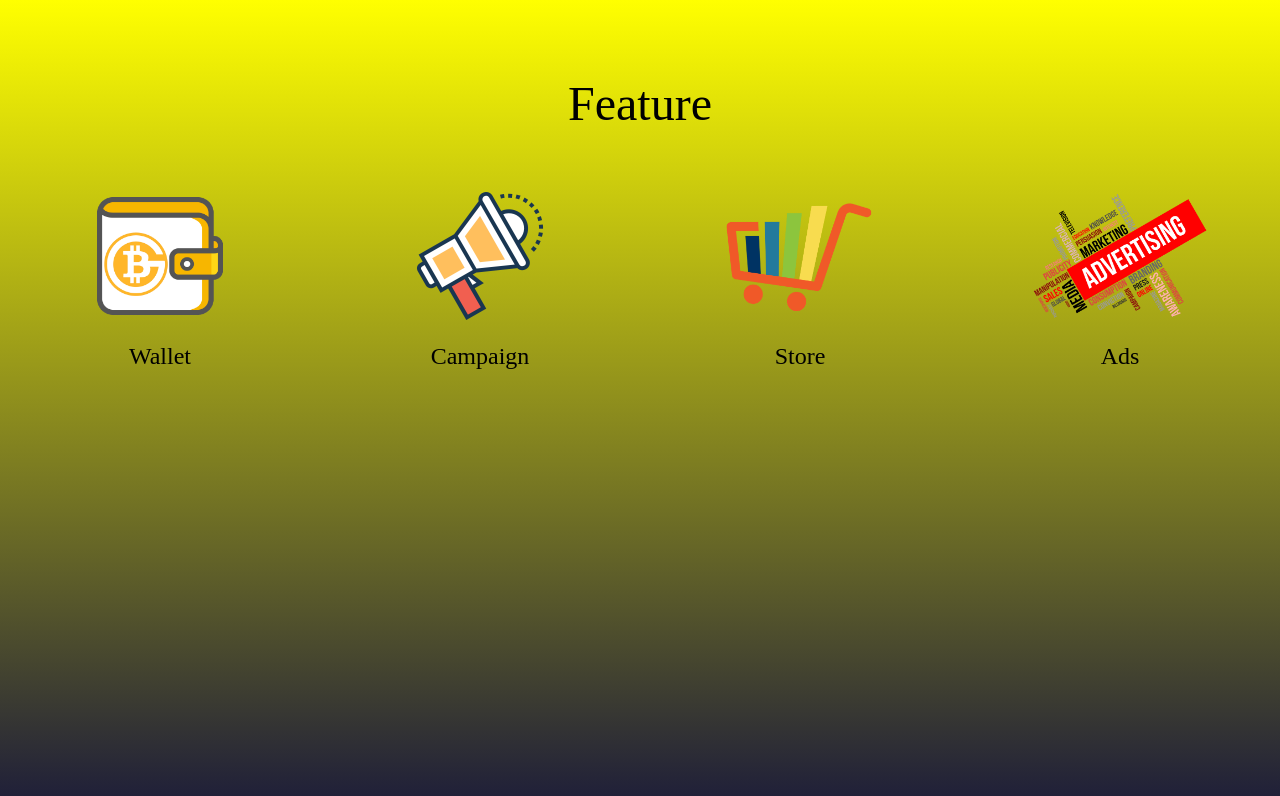
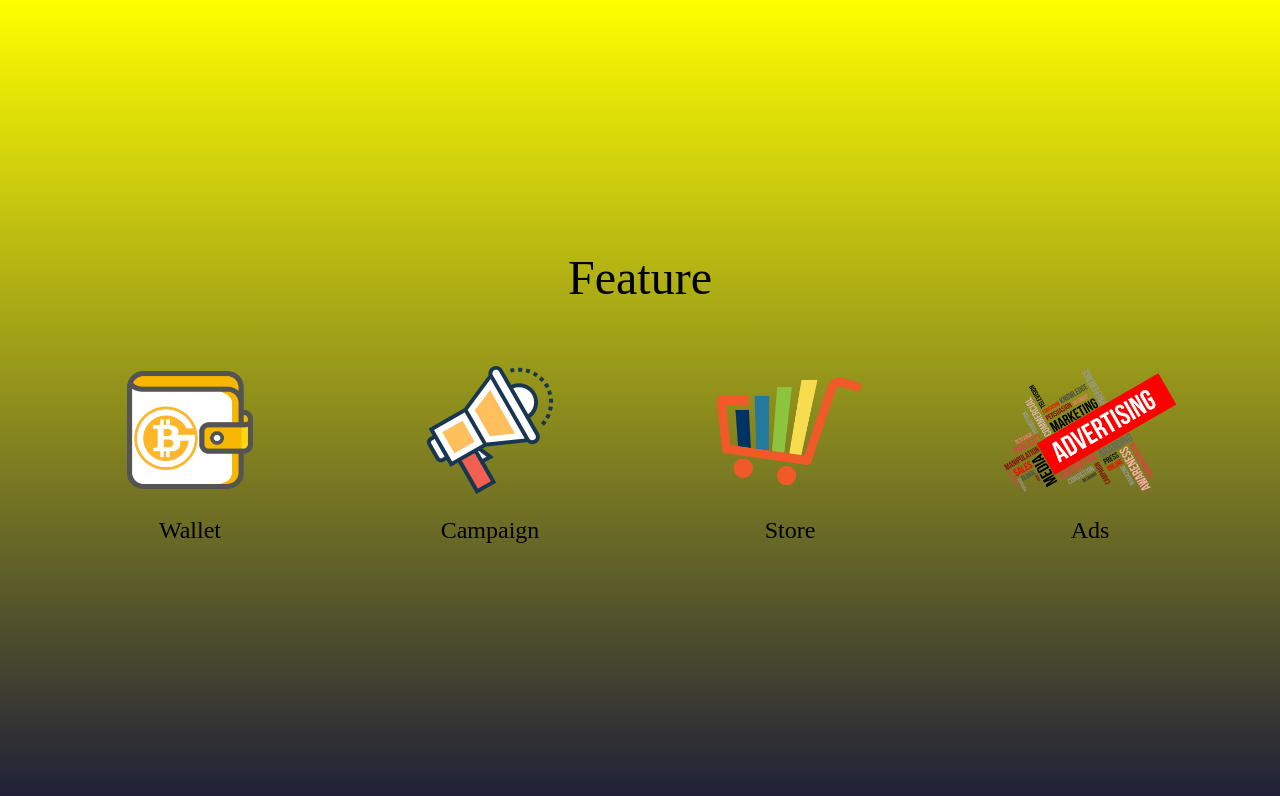
Before and after one commit to asepindrak/LandingPagePundiTV, a Next.js app: page /components/feature in a window 1280 px wide. Shown: the top 796 px of the page. Built offline with nearby package versions, Linux system fonts and the light colour scheme.

Commit message:
Landing Page Pundi TV

```diff
--- a/pages/components/feature.tsx
+++ b/pages/components/feature.tsx
@@ -1,6 +1,7 @@
 export default function Feature() {
     return (
-        <div className="pt-20 lg:h-screen bg-gradient-to-b from-yellow to-dark-blue md:py-16 lg:py-0 lg:pt-20" id="feature">
+        <div className="lg:h-screen bg-gradient-to-b from-yellow to-dark-blue px-10 flex items-center lg:py-0 md:py-40 pt-20 md:pt-0" id="feature">
+            <div className="w-full">
                 <p className="text-4xl text-center md:text-5xl font-acme">Feature</p>
                 <div className="grid grid-cols-1 gap-8 mt-16 text-2xl text-center md:gap-0 md:grid-cols-4 font-acme">
                     <div className="space-y-5 transition ease-in-out hover:scale-110">
@@ -22,5 +23,6 @@ export default function Feature() {
 
                 </div>
             </div>
+        </div>
     );
 }
--- a/pages/components/footer.tsx
+++ b/pages/components/footer.tsx
@@ -1,6 +1,6 @@
 export default function Footer() {
     return (
-        <div className="py-10 bg-gradient-to-b from-dark-blue to-black lg:mt-16" id="contact">
+        <div className="py-10 bg-gradient-to-b from-dark-blue to-black" id="contact">
             <div className="justify-center gap-3 px-10 space-x-0 md:flex md:space-x-10 lg:space-x-0">
                 <div className="text-center text-white md:1/2 lg:w-2/5">
                     <p className="mb-3 text-xl text-center font-acme">Colabarate</p>
--- a/pages/components/our_team.tsx
+++ b/pages/components/our_team.tsx
@@ -1,6 +1,9 @@
 export default function OurTeam() {
     return (
-        <div className=" lg:h-screen bg-dark-blue" id="ourTeam">
+        <>
+
+            <div className=" lg:h-screen bg-dark-blue flex items-center" id="ourTeam">
+                <div className="w-full">
                     <p className="pt-16 text-3xl text-center text-white font-acme text-shadow">Our Team</p>
                     <div className="grid gap-5 px-10 mt-10 md:grid-cols-3">
                         <div className="group">
@@ -39,7 +42,9 @@ export default function OurTeam() {
                             </div>
                         </div>
                     </div>
-            <div className="h-fit bg-gradient-to-b from-dark-blue to-yellow">
+                </div>
+            </div>
+            <div className="block h-fit bg-gradient-to-b from-dark-blue to-yellow">
                 <svg xmlns="http://www.w3.org/2000/svg" viewBox="0 0 1440 300" className='w-full'>
                     <path
                         fill="#1F1F39"
@@ -48,6 +53,6 @@ export default function OurTeam() {
                     </path>
                 </svg>
             </div>
-        </div>
+        </>
     );
 }
```
Lines whose indentation alone changed are shown as unchanged.
